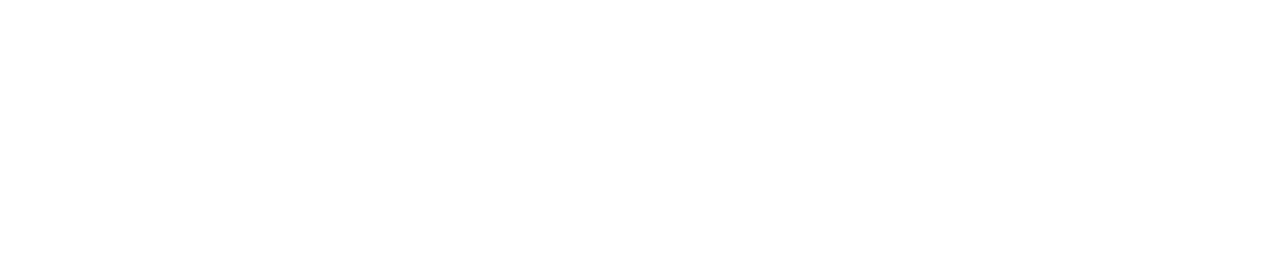
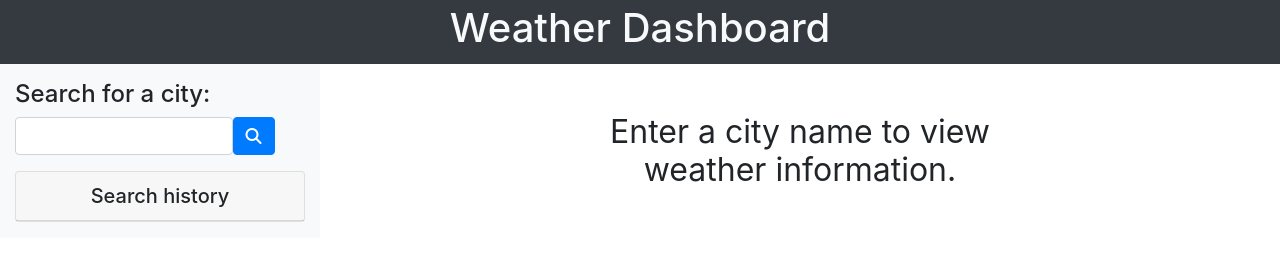
Before and after one commit to drraccoony/weather-dashboard, a plain HTML site: page index.html in a window 1280 px wide. Drawn offline with nearby package versions, Linux system fonts and the light colour scheme.

Commit message:
Base HTML Framework

```diff
--- a/index.html
+++ b/index.html
@@ -4,9 +4,72 @@
     <meta charset="UTF-8">
     <meta http-equiv="X-UA-Compatible" content="IE=edge">
     <meta name="viewport" content="width=device-width, initial-scale=1.0">
+    <link rel="stylesheet" href="/css/style.css">
+    <!-- Bootstrap CSS -->
+    <link rel="stylesheet" href="https://stackpath.bootstrapcdn.com/bootstrap/4.5.2/css/bootstrap.min.css"
+        integrity="sha384-JcKb8q3iqJ61gNV9KGb8thSsNjpSL0n8PARn9HuZOnIxN0hoP+VmmDGMN5t9UJ0Z" crossorigin="anonymous">
+    <!--Font Awesome 5-->
+    <script src="https://kit.fontawesome.com/34b9bc8a79.js" crossorigin="anonymous"></script>
     <title>Weather Dashboard</title>
+
 </head>
-<body>
+    <body class="h-100">
+        <main class="container-fluid h-100 d-flex flex-column">
+            <!--Title-->
+            <div class="row">
+                <div class="col p-0">
+                    <div class="jumbotron jumbotron-fluid py-1 mb-0 bg-dark">
+                        <div class="container-fluid">
+                            <h1 class="text-center text-light">Weather Dashboard</h1>
+                        </div>
+                    </div>
+                </div>
+            </div>
+            <!--Dashboard-->
+            <div class="row" id="dashboard">
+                <!--Search-->
+                <div class="col col-lg-3 py-3 bg-light" id="search-bar">
+                    <!--Search bar-->
+                    <form class="form-group" id="search-city">
+                        <label for="city-name" class="h4">Search for a city:</label>
+                        <div class="form-inline">
+                            <input type="text" class="form-control w-75" id="city-name">
+                            <button type="submit" class="btn btn-primary" id="search"><i class="fas fa-search"></i></button>
+                        </div>
+                        <p class="text-danger" id="error"></p>
+                    </form>
+                    <!--Search history-->
+                    <div class="card">
+                        <div class="card-header h5 text-center">
+                            Search history
+                        </div>
+                        <ul class="list-group list-group-flush" id="search-history">
+                        </ul>
+                    </div>
+                </div>
+                <div class="col-lg-9 py-3" id="city-info" data-city="">
+                    <div class="w-100 h-100 d-flex" id="start-text">
+                        <h2 class="m-auto text-center font-weight-normal">Enter a city name to view<br>weather information.
+                        </h2>
+                    </div>
+                </div>
+            </div>
+        </main>
 
+
+
+
+    <!-- Optional JavaScript -->
+    <!-- jQuery first, Popper.js, then Bootstrap JS -->
+    <script src="https://code.jquery.com/jquery-3.5.1.slim.min.js"
+        integrity="sha384-DfXdz2htPH0lsSSs5nCTpuj/zy4C+OGpamoFVy38MVBnE+IbbVYUew+OrCXaRkfj"
+        crossorigin="anonymous"></script>
+    <script src="https://cdn.jsdelivr.net/npm/popper.js@1.16.1/dist/umd/popper.min.js"
+        integrity="sha384-9/reFTGAW83EW2RDu2S0VKaIzap3H66lZH81PoYlFhbGU+6BZp6G7niu735Sk7lN"
+        crossorigin="anonymous"></script>
+    <script src="https://stackpath.bootstrapcdn.com/bootstrap/4.5.2/js/bootstrap.min.js"
+        integrity="sha384-B4gt1jrGC7Jh4AgTPSdUtOBvfO8shuf57BaghqFfPlYxofvL8/KUEfYiJOMMV+rV"
+        crossorigin="anonymous"></script>
+    <script src="/js/script.js"></script>
 </body>
 </html>
```
